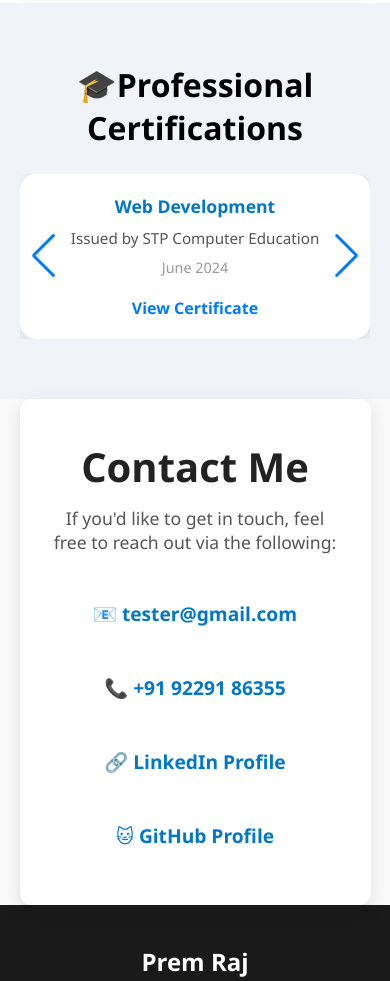
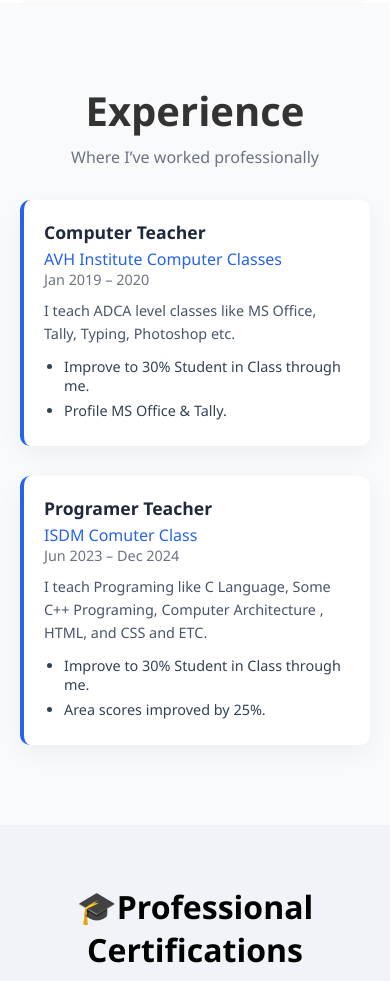
Before and after one commit to PremRajGupta/portfolioprem, a plain HTML site: page index.html in a window 390 px wide. Shown: the part 6099-7080 px from the top of the page. Drawn offline with nearby package versions, Linux system fonts and the light colour scheme.

Commit message:
update Experience

```diff
--- a/index.html
+++ b/index.html
@@ -38,6 +38,7 @@
         <li><a href="#skills">Skills</a></li>
         <li><a href="#projects">Projects</a></li>
         <li><a href="#education">Education</a></li>
+        <li><a href="#experience">Experience</a></li>
         <li><a href="#certificates">Certificate</a></li>
         <li><a href="#contact">Contact</a></li>
       </ul>
@@ -59,8 +60,6 @@
       </div>
     </div>
   </header>
-
-
 
 
   <!-- About Section -->
@@ -408,6 +407,72 @@
     </div>
   </section>
 
+  <!-- Experience Section -->
+  <section id="experience" class="experience-section">
+    <div class="container">
+      <h2 class="section-heading">Experience</h2>
+      <p class="section-subheading">Where I’ve worked professionally</p>
+
+      <!-- Grid Container for 2x2 Layout -->
+      <div class="experience-grid">
+
+        <!-- Experience 1 -->
+        <div class="experience-card">
+          <h3 class="job-title">Computer Teacher</h3>
+          <span class="company">AVH Institute Computer Classes</span>
+          <span class="duration">Jan 2019 – 2020</span>
+          <p class="job-description">I teach ADCA level classes like MS Office, Tally, Typing, Photoshop etc.</p>
+          <ul class="job-highlights">
+            <li>Improve to 30% Student in Class through me.</li>
+            <li>Profile MS Office & Tally.</li>
+          </ul>
+        </div>
+
+        <!-- Experience 2 -->
+        <div class="experience-card">
+          <h3 class="job-title">Programer Teacher</h3>
+          <span class="company">ISDM Comuter Class</span>
+          <span class="duration">Jun 2023 – Dec 2024</span>
+          <p class="job-description">I teach Programing like C Language, Some C++ Programing, Computer Architecture ,
+            HTML, and
+            CSS and ETC.</p>
+          <ul class="job-highlights">
+            <li>Improve to 30% Student in Class through me.</li>
+            <li>Area scores improved by 25%.</li>
+          </ul>
+        </div>
+
+        <!-- Experience 3 -->
+        <!-- <div class="experience-card">
+          <h3 class="job-title">UI Designer</h3>
+          <span class="company">DesignX</span>
+          <span class="duration">Feb 2020 – May 2021</span>
+          <p class="job-description">Crafted pixel-perfect UI mockups for web and mobile products using Figma and Adobe
+            XD.</p>
+          <ul class="job-highlights">
+            <li>Collaborated with frontend teams.</li>
+            <li>Created design systems & pattern libraries.</li>
+          </ul>
+        </div> -->
+
+        <!-- Experience 4 -->
+        <!-- <div class="experience-card">
+          <h3 class="job-title">Freelance Web Designer</h3>
+          <span class="company">Self-employed</span>
+          <span class="duration">2019 – 2020</span>
+          <p class="job-description">Delivered modern business websites using WordPress, Elementor, and custom CSS.</p>
+          <ul class="job-highlights">
+            <li>Worked with 15+ clients.</li>
+            <li>Designed brand-aligned layouts.</li>
+          </ul>
+        </div> -->
+
+      </div>
+    </div>
+  </section>
+
+
+
   <!-- Certificate Section -->
   <section id="certificates" class="certificate-section">
     <div class="container">
--- a/media.css
+++ b/media.css
@@ -103,6 +103,22 @@
     padding: 8px;
   }
 
+  /* Experience Section */
+  .experience-card {
+    padding: 20px;
+  }
+  .experience-grid {
+    padding: 0;
+  }
+
+  .job-title {
+    font-size: 1.1rem;
+  }
+
+  .job-description,
+  .job-highlights li {
+    font-size: 0.9rem;
+  }
   /* Certification Section */
 
   .section-title {
@@ -164,3 +180,6 @@
     margin-bottom: 25px;
   }
 }
+
+@media (max-width: 640px) {
+}
--- a/style.css
+++ b/style.css
@@ -592,21 +592,98 @@ html {
   color: #555;
 }
 
+/* Experience Section */
+
+.experience-section {
+  padding: 80px 20px;
+  background-color: #f8fafc;
+}
+
+/* .section-heading {
+  text-align: center;
+  font-size: 2.5rem;
+  margin-bottom: 0.5rem;
+} */
+
+/* .section-subheading {
+  text-align: center;
+  color: #6b7280;
+  margin-bottom: 40px;
+  font-size: 1rem;
+} */
+
+.experience-grid {
+  display: grid;
+  gap: 30px;
+  grid-template-columns: 1fr;
+  /* border: 2px solid red; */
+  padding-left: 60px;
+  padding-right: 50px;
+}
+
+@media (min-width: 768px) {
+  .experience-grid {
+    grid-template-columns: repeat(2, 1fr); /* Two per row */
+  }
+}
+
+.experience-card {
+  background-color: #fff;
+  border-left: 4px solid #2563eb;
+  border-radius: 10px;
+  padding: 25px 30px;
+  box-shadow: 0 8px 24px rgba(0, 0, 0, 0.05);
+  transition: transform 0.3s ease;
+}
+
+.experience-card:hover {
+  transform: translateY(-4px);
+}
+
+.job-title {
+  font-size: 1.3rem;
+  font-weight: 600;
+  color: #1e293b;
+}
+
+.company {
+  display: block;
+  color: #2563eb;
+  font-weight: 500;
+  margin-top: 4px;
+}
+
+.duration {
+  display: block;
+  font-size: 0.9rem;
+  color: #6b7280;
+  margin-bottom: 10px;
+}
+
+.job-description {
+  color: #475569;
+  font-size: 1rem;
+  margin-bottom: 12px;
+  line-height: 1.6;
+}
+
+.job-highlights {
+  list-style: disc;
+  padding-left: 20px;
+  color: #334155;
+}
+
+.job-highlights li {
+  margin-bottom: 6px;
+  font-size: 0.95rem;
+}
+
 /* Ceritificate Seciton */
 
 .certificate-section {
   padding: 60px 20px;
   background: #f0f4f8;
 }
-
-/* .section-title {
-  font-size: 2.5rem;
-  text-align: center;
-  margin-bottom: 40px;
-  color: #333;
-  font-weight: bold;
-  font-family: 'Poppins', 'Segoe UI', Tahoma, Geneva, Verdana, sans-serif;
-} */
 
 .certificate-swiper {
   padding: 30px 0;
```
